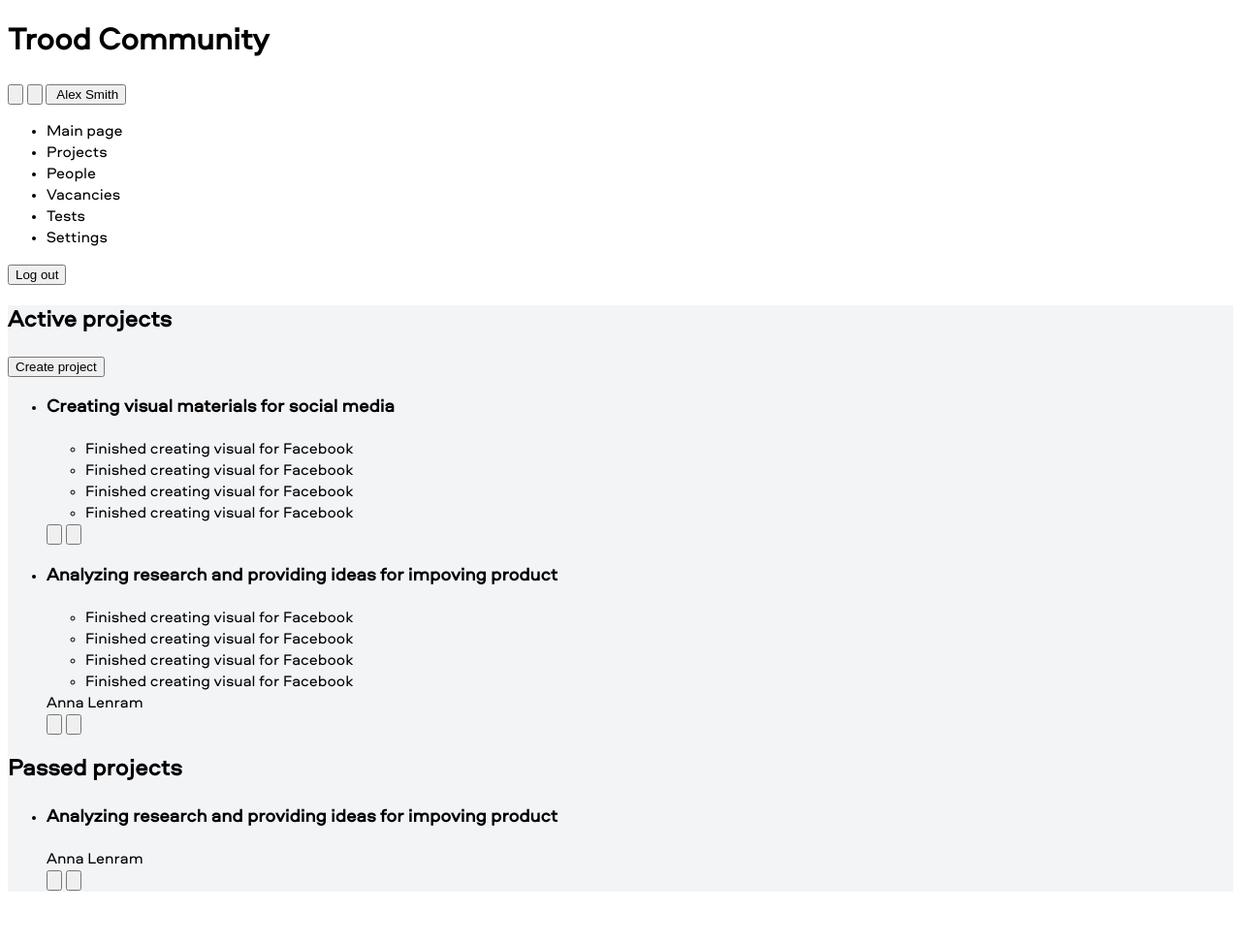
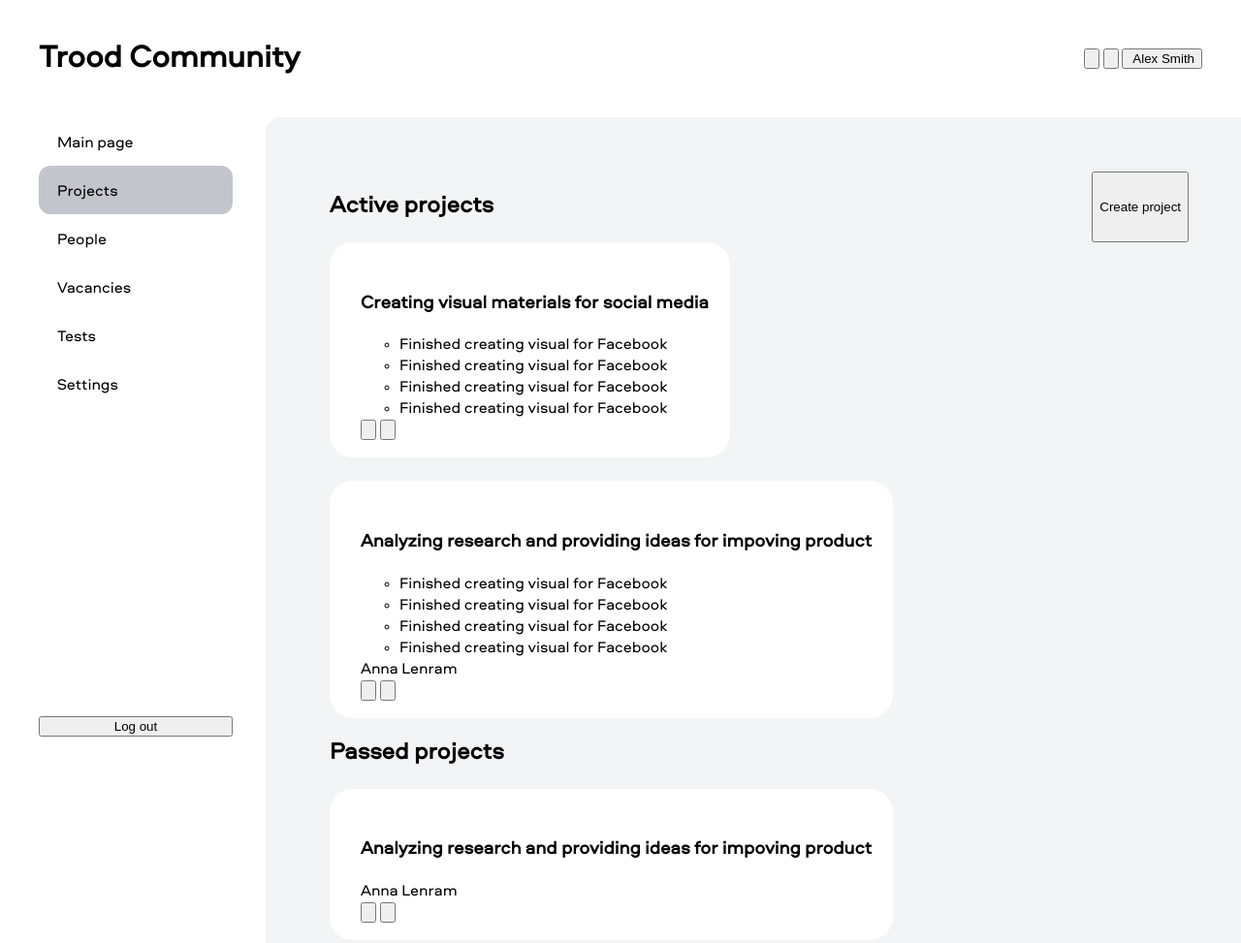
Before and after one commit to Alex-Zaviarzhenets/trood-layout, a plain HTML site: page index.html in a window 1280 px wide. Shown: the whole page at 97% size. Before the commit the page ends 936 px from the top, so only its background shows below. Drawn offline with Linux system fonts and the light colour scheme.

Commit message:
made html and css

```diff
--- a/index.html
+++ b/index.html
@@ -11,7 +11,7 @@
 </head>
 
 <body>
-  <header>
+  <header class="header">
     <h1>Trood Community</h1>
 
     <div class="toolbar">
@@ -30,21 +30,23 @@
     </div>
   </header>
 
-  <aside>
+  <aside class="navbar">
     <nav>
-      <ul>
+      <ul class="navlist">
         <li>Main page</li>
-        <li>Projects</li>
+        <li class="active">Projects</li>
         <li>People</li>
         <li>Vacancies</li>
         <li>Tests</li>
         <li>Settings</li>
       </ul>
     </nav>
+
     <button>Log out</button>
   </aside>
 
   <main>
+    <div class="projects-container">
       <section>
         <header>
           <h2>Active projects</h2>
@@ -106,7 +108,7 @@
         </header>
 
         <ul class="projects">
-        <li class="projects">
+          <li class="project">
             <h3>Analyzing research and providing ideas for impoving product</h3>
 
             <footer>
@@ -124,6 +126,23 @@
           </li>
         </ul>
       </section>
+    </div>
+
+    <div class="new-project-container">
+
+    </div>
+
+    <div class="project-container">
+
+    </div>
+
+    <div class="new-vacancy-container">
+
+    </div>
+
+    <div class="vacancy-container">
+
+    </div>
   </main>
 </body>
 
--- a/style.css
+++ b/style.css
@@ -4,12 +4,95 @@
   --bg-color-2: #c2c5cb;
   --bg-color-3: #D1D2D6;
   --bg-color-4: #DBE3E1;
+  --header-size: 121px;
+  --aside-size: 274px;
 }
 
 body {
   font-family: var(--font-family);
+  padding-top: var(--header-size);
+  padding-left: var(--aside-size);
+  margin: 0;
+}
+
+.header {
+  height: var(--header-size);
+  position: fixed;
+  top: 0;
+  left: 0;
+  right: 0;
+  background: white;
+  display: flex;
+  justify-content: space-between;
+  align-items: center;
+  padding: 40px 40px 39px;
+  box-sizing: border-box;
+}
+
+.navbar {
+  width: var(--aside-size);
+  position: fixed;
+  top: var(--header-size);
+  left: 0;
+  bottom: 0;
+  display: grid;
+  align-content: space-between;
+  padding: 0 34px 40px 40px;
+  box-sizing: border-box;
+}
+
+.navlist {
+  list-style-type: none;
+  padding: 0;
+  margin: 0;
+}
+
+.navlist li {
+  padding: 15.5px 19px;
+  border-radius: 12px;
+  height: 50px;
+  box-sizing: border-box;
+  transition: 500ms;
+}
+
+.navlist li:hover {
+  background-color: var(--bg-color-3);
+}
+
+.navlist li.active {
+  background-color: var(--bg-color-2);
 }
 
 main {
   background-color: var(--bg-color-1);
+  border-top-left-radius: 16px;
+  min-height: calc(100vh - var(--header-size));
 }
+
+main>* {
+  min-height: 100%;
+}
+
+main header {
+  display: flex;
+  justify-content: space-between;
+}
+
+.projects-container {
+  padding: 56px 54px 100px 66px;
+}
+
+.projects {
+  display: flex;
+  flex-wrap: wrap;
+  gap: 24px;
+  list-style-type: none;
+  padding: 0;
+  margin: 0;
+}
+
+.project {
+  background-color: white;
+  border-radius: 24px;
+  padding: 32px 22px 17px 32px;
+}
```
Lines whose indentation alone changed are shown as unchanged.
